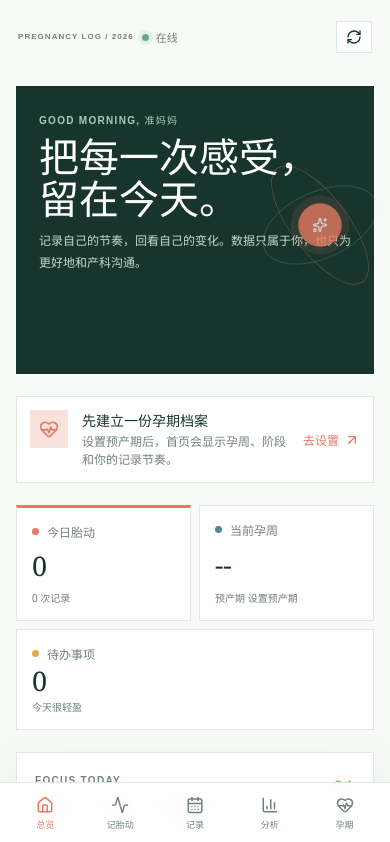
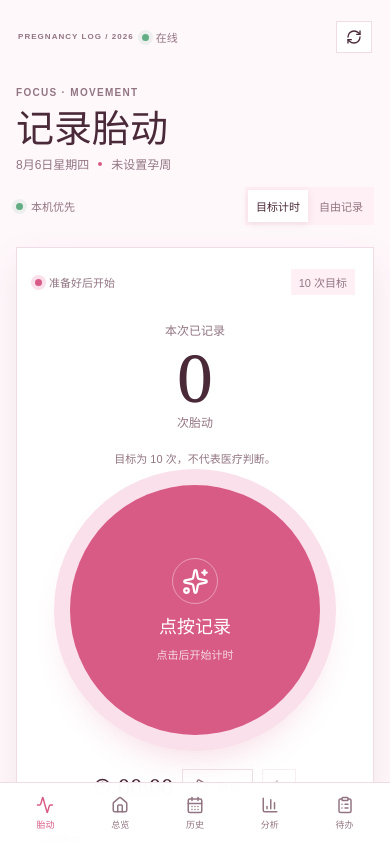
Before and after one commit to tiankong44/union_lotto, a Vue app in the folder pregnancy-assistant/: page / in a window 390 px wide. Shown: the top 842 px of the page. Built offline with nearby package versions, Linux system fonts and the light colour scheme.

Commit message:
feat: 优化胎动首页与粉色主题

```diff
--- a/pregnancy-assistant/src/components/AppShell.vue
+++ b/pregnancy-assistant/src/components/AppShell.vue
@@ -7,11 +7,19 @@ const store = usePregnancyStore()
 const online = ref(typeof navigator === 'undefined' ? true : navigator.onLine)
 
 const navItems = [
-  { to: '/', label: '总览', icon: Home },
-  { to: '/movement', label: '记胎动', icon: Activity },
-  { to: '/records', label: '记录', icon: CalendarDays },
+  { to: '/', label: '记录胎动', icon: Activity },
+  { to: '/overview', label: '总览', icon: Home },
+  { to: '/records', label: '历史记录', icon: CalendarDays },
   { to: '/insights', label: '分析', icon: BarChart3 },
   { to: '/pregnancy', label: '孕期', icon: HeartPulse },
+  { to: '/tasks', label: '待办', icon: ClipboardList },
+]
+
+const mobileNavItems = [
+  { to: '/', label: '胎动', icon: Activity },
+  { to: '/overview', label: '总览', icon: Home },
+  { to: '/records', label: '历史', icon: CalendarDays },
+  { to: '/insights', label: '分析', icon: BarChart3 },
   { to: '/tasks', label: '待办', icon: ClipboardList },
 ]
 
@@ -41,7 +49,7 @@ onBeforeUnmount(() => {
 <template>
   <div class="app-frame">
     <aside class="side-rail">
-      <RouterLink class="brand-lockup" to="/" aria-label="回到总览">
+      <RouterLink class="brand-lockup" to="/overview" aria-label="回到总览">
         <span class="brand-mark"><Waves :size="20" /></span>
         <span>
           <strong>拾光孕记</strong>
@@ -86,7 +94,7 @@ onBeforeUnmount(() => {
       </section>
 
       <nav class="bottom-nav" aria-label="移动端主要导航">
-        <RouterLink v-for="item in navItems.slice(0, 5)" :key="item.to" :to="item.to" class="bottom-nav-item">
+        <RouterLink v-for="item in mobileNavItems" :key="item.to" :to="item.to" class="bottom-nav-item">
           <component :is="item.icon" :size="18" />
           <span>{{ item.label }}</span>
         </RouterLink>
--- a/pregnancy-assistant/src/router/index.ts
+++ b/pregnancy-assistant/src/router/index.ts
@@ -11,8 +11,9 @@ import SettingsView from '../views/SettingsView.vue'
 const router = createRouter({
   history: createWebHistory(),
   routes: [
-    { path: '/', component: DashboardView },
-    { path: '/movement', component: MovementView },
+    { path: '/', component: MovementView },
+    { path: '/overview', component: DashboardView },
+    { path: '/movement', redirect: '/' },
     { path: '/contractions', component: ContractionView },
     { path: '/records', component: RecordsView },
     { path: '/insights', component: InsightsView },
--- a/pregnancy-assistant/src/styles.css
+++ b/pregnancy-assistant/src/styles.css
@@ -1,20 +1,20 @@
 :root {
   color-scheme: light;
-  --paper: #f7faf7;
+  --paper: #fff8fb;
   --surface: #ffffff;
-  --surface-soft: #eef5f0;
-  --ink: #18352d;
-  --muted: #72827b;
-  --line: #dfe9e2;
-  --mint: #dcefe6;
-  --mint-deep: #6b9b86;
-  --coral: #e77b62;
-  --coral-soft: #f8e3dc;
-  --blue: #4f8793;
-  --blue-soft: #dcecee;
-  --yellow: #d9ad4d;
-  --yellow-soft: #f6edcf;
-  --shadow: 0 18px 44px rgba(29, 64, 49, 0.08);
+  --surface-soft: #fff0f5;
+  --ink: #4a2938;
+  --muted: #927582;
+  --line: #f0dce5;
+  --mint: #edf7f1;
+  --mint-deep: #6c9a7d;
+  --coral: #d85b86;
+  --coral-soft: #fae0ea;
+  --blue: #6d86a8;
+  --blue-soft: #e8eef7;
+  --yellow: #d2a34f;
+  --yellow-soft: #fbf0d3;
+  --shadow: 0 14px 34px rgba(112, 52, 78, 0.09);
   font-family: "Avenir Next", "PingFang SC", "Microsoft YaHei", sans-serif;
   font-synthesis: none;
   text-rendering: optimizeLegibility;
@@ -38,7 +38,7 @@ a { color: inherit; text-decoration: none; }
 
 .app-frame { display: flex; min-height: 100vh; }
 
-.side-rail { position: sticky; top: 0; display: flex; flex: 0 0 224px; flex-direction: column; min-height: 100vh; padding: 28px 18px 22px; border-right: 1px solid var(--line); background: rgba(247, 250, 247, 0.94); }
+.side-rail { position: sticky; top: 0; display: flex; flex: 0 0 224px; flex-direction: column; min-height: 100vh; padding: 28px 18px 22px; border-right: 1px solid var(--line); background: rgba(255, 248, 251, 0.94); }
 
 .brand-lockup { display: inline-flex; align-items: center; gap: 11px; padding: 4px 9px 34px; }
 
@@ -82,7 +82,7 @@ a { color: inherit; text-decoration: none; }
 
 .sync-button { gap: 8px; min-height: 34px; padding: 0 12px; border: 1px solid var(--line); background: var(--surface); color: var(--ink); font-size: 12px; }
 
-.sync-button:hover { border-color: var(--mint-deep); }
+.sync-button:hover { border-color: var(--coral); }
 
 .sync-button .spin { animation: spin 1s linear infinite; }
 
@@ -92,23 +92,15 @@ a { color: inherit; text-decoration: none; }
 
 .view-stack { display: grid; gap: 22px; }
 
-.hero-band { display: flex; align-items: center; justify-content: space-between; min-height: 220px; padding: 34px 42px; overflow: hidden; background: var(--ink); color: #fff; }
+.hero-band { display: flex; align-items: center; justify-content: space-between; min-height: 128px; padding: 24px 30px; overflow: hidden; background: var(--coral); color: #fff; }
 
 .hero-band h1, .page-intro h1 { margin: 8px 0 12px; font-family: Georgia, "Times New Roman", serif; font-weight: 500; letter-spacing: 0; }
 
-.hero-band h1 { max-width: 540px; font-size: clamp(36px, 4vw, 62px); line-height: 1.04; }
+.hero-band h1 { max-width: 640px; font-size: clamp(30px, 3.1vw, 46px); line-height: 1.04; }
 
-.hero-band .eyebrow { color: #a8cdbd; }
+.hero-band .eyebrow { color: rgba(255, 255, 255, 0.78); }
 
-.hero-copy { max-width: 520px; margin: 0; color: #c5d9ce; font-size: 14px; line-height: 1.8; }
-
-.hero-orbit { position: relative; width: 174px; height: 174px; margin-right: 5%; }
-
-.orbit-ring { position: absolute; inset: 0; border: 1px solid rgba(216, 242, 229, 0.35); border-radius: 50%; transform: rotate(-24deg) scaleY(0.55); }
-
-.ring-two { inset: 21px -15px; transform: rotate(53deg) scaleY(0.62); border-color: rgba(231, 123, 98, 0.65); }
-
-.orbit-core { position: absolute; inset: 56px; display: grid; place-items: center; border-radius: 50%; background: var(--coral); color: #fff; box-shadow: 0 0 0 11px rgba(231, 123, 98, 0.15); }
+.hero-copy { max-width: 640px; margin: 0; color: rgba(255, 255, 255, 0.82); font-size: 13px; line-height: 1.6; }
 
 .onboarding-strip, .notice-band { display: flex; align-items: center; gap: 14px; padding: 16px 18px; border: 1px solid var(--line); background: var(--surface); }
 
@@ -164,7 +156,7 @@ a { color: inherit; text-decoration: none; }
 
 .primary-button { display: inline-flex; align-items: center; justify-content: center; gap: 8px; min-height: 42px; padding: 0 18px; background: var(--coral); color: #fff; font-size: 13px; font-weight: 700; }
 
-.primary-button:hover { background: #d66e56; transform: translateY(-1px); }
+.primary-button:hover { background: #bd4b72; transform: translateY(-1px); }
 
 .secondary-button { justify-content: center; gap: 7px; min-height: 36px; padding: 0 12px; border: 1px solid var(--line); background: var(--surface); color: var(--ink); font-size: 12px; }
 
@@ -228,11 +220,23 @@ a { color: inherit; text-decoration: none; }
 
 .compact-intro { min-height: 106px; }
 
+.movement-header { display: flex; align-items: flex-end; justify-content: space-between; gap: 24px; min-height: 104px; }
+
+.movement-heading h1 { margin: 8px 0 9px; font-family: Georgia, "Times New Roman", serif; font-size: clamp(32px, 3.6vw, 50px); font-weight: 500; line-height: 1; }
+
+.movement-meta { display: flex; align-items: center; gap: 9px; color: var(--muted); font-size: 12px; }
+
+.meta-divider { width: 4px; height: 4px; border-radius: 50%; background: var(--coral); }
+
+.movement-header-tools { display: flex; align-items: center; gap: 15px; padding-bottom: 2px; }
+
+.local-status { display: inline-flex; align-items: center; gap: 8px; color: var(--muted); font-size: 11px; white-space: nowrap; }
+
 .mode-switch, .tab-list, .segmented-control { display: flex; gap: 3px; padding: 3px; background: var(--surface-soft); }
 
 .mode-switch button, .tab-button, .segmented-control button { display: inline-flex; align-items: center; justify-content: center; gap: 6px; min-height: 34px; padding: 0 12px; border: 0; background: transparent; color: var(--muted); font-size: 12px; }
 
-.mode-switch button.active, .tab-button.active, .segmented-control button.active { background: var(--surface); color: var(--ink); box-shadow: 0 2px 8px rgba(24, 53, 45, 0.08); font-weight: 700; }
+.mode-switch button.active, .tab-button.active, .segmented-control button.active { background: var(--surface); color: var(--ink); box-shadow: 0 2px 8px rgba(112, 52, 78, 0.1); font-weight: 700; }
 
 .movement-layout { align-items: start; grid-template-columns: minmax(0, 1.15fr) minmax(280px, 0.85fr); }
 
@@ -252,9 +256,13 @@ a { color: inherit; text-decoration: none; }
 
 .movement-counter strong { display: block; margin: 7px 0 3px; font-family: Georgia, "Times New Roman", serif; font-size: 76px; font-weight: 500; line-height: 1; }
 
-.movement-tap { display: flex; width: min(280px, 78vw); aspect-ratio: 1; margin: 0 auto; flex-direction: column; align-items: center; justify-content: center; gap: 8px; border: 0; border-radius: 50%; background: var(--coral); color: #fff; box-shadow: 0 0 0 16px var(--coral-soft), 0 20px 34px rgba(231, 123, 98, 0.25); transition: transform 160ms ease, box-shadow 160ms ease; }
+.target-hint { display: flex; align-items: center; justify-content: center; gap: 6px; min-height: 24px; margin: -4px auto 15px; color: var(--muted); font-size: 11px; }
 
-.movement-tap:hover { transform: translateY(-3px); box-shadow: 0 0 0 16px var(--coral-soft), 0 25px 44px rgba(231, 123, 98, 0.3); }
+.target-hint.reached { color: var(--coral); font-weight: 700; }
+
+.movement-tap { display: flex; width: min(280px, 78vw); aspect-ratio: 1; margin: 0 auto; flex-direction: column; align-items: center; justify-content: center; gap: 8px; border: 0; border-radius: 50%; background: var(--coral); color: #fff; box-shadow: 0 0 0 16px var(--coral-soft), 0 20px 34px rgba(216, 91, 134, 0.24); transition: transform 160ms ease, box-shadow 160ms ease; }
+
+.movement-tap:hover { transform: translateY(-3px); box-shadow: 0 0 0 16px var(--coral-soft), 0 25px 44px rgba(216, 91, 134, 0.3); }
 
 .movement-tap:active { transform: scale(0.98); }
 
@@ -279,6 +287,14 @@ input[type="range"] { width: 100%; margin: 12px 0 5px; accent-color: var(--coral
 .note-input { width: 100%; max-width: 460px; margin-top: 24px; resize: vertical; }
 
 .console-actions { display: flex; align-items: center; justify-content: center; gap: 18px; margin-top: 20px; }
+
+.save-feedback { display: inline-flex; align-items: center; justify-content: center; gap: 6px; margin: 15px auto 0; font-size: 11px; }
+
+.save-feedback.success { color: var(--mint-deep); }
+
+.save-feedback.error { color: #b14f68; }
+
+.button-loader { width: 15px; height: 15px; border: 2px solid rgba(255, 255, 255, 0.45); border-top-color: #fff; border-radius: 50%; animation: spin 800ms linear infinite; }
 
 .movement-aside { display: grid; gap: 22px; }
 
@@ -398,7 +414,7 @@ input, select { height: 40px; padding: 0 11px; }
 
 textarea { padding: 10px 11px; line-height: 1.6; resize: vertical; }
 
-input:focus, textarea:focus, select:focus { border-color: var(--mint-deep); box-shadow: 0 0 0 3px rgba(107, 155, 134, 0.12); }
+input:focus, textarea:focus, select:focus { border-color: var(--coral); box-shadow: 0 0 0 3px rgba(216, 91, 134, 0.14); }
 
 .form-footer { display: flex; align-items: center; justify-content: space-between; gap: 12px; margin-top: 5px; }
 
@@ -464,8 +480,7 @@ input:focus, textarea:focus, select:focus { border-color: var(--mint-deep); box-
 @media (max-width: 1024px) {
   .side-rail { flex-basis: 190px; }
   .topbar, .page-content { padding-left: 28px; padding-right: 28px; }
-  .hero-band { padding: 30px; }
-  .hero-orbit { margin-right: 2%; transform: scale(0.85); }
+  .hero-band { padding: 24px 28px; }
   .dashboard-grid, .movement-layout, .insight-grid, .tasks-layout { grid-template-columns: 1fr; }
   .movement-aside { grid-template-columns: 1fr 1fr; }
 }
@@ -480,10 +495,9 @@ input:focus, textarea:focus, select:focus { border-color: var(--mint-deep); box-
   .sync-button span { display: none; }
   .sync-alert { margin: 12px 0 -3px; padding: 0 18px; }
   .page-content { padding: 28px 16px 90px; }
-  .hero-band { min-height: 288px; padding: 28px 23px; align-items: flex-start; }
-  .hero-band h1 { font-size: 40px; }
-  .hero-copy { font-size: 12px; }
-  .hero-orbit { position: absolute; right: -25px; top: 138px; opacity: 0.8; transform: scale(0.7); }
+  .hero-band { min-height: 116px; padding: 22px 20px; align-items: center; }
+  .hero-band h1 { font-size: 30px; }
+  .hero-copy { font-size: 11px; }
   .metric-grid { grid-template-columns: 1fr 1fr; gap: 8px; }
   .metric-card { min-height: 116px; padding: 15px; }
   .metric-card:last-child { grid-column: span 2; min-height: 92px; }
@@ -495,6 +509,10 @@ input:focus, textarea:focus, select:focus { border-color: var(--mint-deep); box-
   .focus-panel, .timeline-panel, .movement-console, .aside-card, .chart-panel, .insight-summary, .trend-note, .form-panel, .task-form-panel, .task-list-panel { padding: 21px 18px; }
   .panel-heading h2 { font-size: 20px; }
   .notice-band { padding: 13px; }
+  .movement-header { align-items: flex-start; flex-direction: column; gap: 15px; min-height: 0; }
+  .movement-heading h1 { font-size: 38px; }
+  .movement-header-tools { width: 100%; justify-content: space-between; padding: 0; }
+  .movement-header .mode-switch { align-self: auto; }
   .page-intro { align-items: flex-start; }
   .page-intro h1 { font-size: 38px; }
   .page-intro .profile-badge, .page-intro .insight-mark, .archive-count { margin-top: 6px; }
@@ -504,7 +522,8 @@ input:focus, textarea:focus, select:focus { border-color: var(--mint-deep); box-
   .movement-counter { padding: 26px 0 20px; }
   .movement-counter strong { font-size: 65px; }
   .movement-tap { width: min(250px, 68vw); }
-  .console-actions { gap: 12px; }
+  .console-actions { flex-wrap: wrap; gap: 12px; }
+  .console-actions .primary-button { flex: 1 0 100%; }
   .archive-toolbar { align-items: stretch; flex-direction: column; gap: 11px; }
   .tab-list { width: 100%; overflow-x: auto; }
   .tab-button { flex: 1 0 auto; }
--- a/pregnancy-assistant/src/views/DashboardView.vue
+++ b/pregnancy-assistant/src/views/DashboardView.vue
@@ -1,6 +1,6 @@
 <script setup lang="ts">
 import { computed } from 'vue'
-import { ArrowUpRight, CalendarClock, ChevronRight, CirclePlus, ClipboardCheck, HeartPulse, Sparkles } from 'lucide-vue-next'
+import { ArrowUpRight, CalendarClock, ChevronRight, CirclePlus, ClipboardCheck, HeartPulse } from 'lucide-vue-next'
 import { RouterLink } from 'vue-router'
 import { usePregnancyStore } from '../stores/pregnancy'
 
@@ -35,18 +35,13 @@ function formatTime(value: string): string {
         <h1>把每一次感受，留在今天。</h1>
         <p class="hero-copy">记录自己的节奏，回看自己的变化。数据只属于你，也只为更好地和产科沟通。</p>
       </div>
-      <div class="hero-orbit" aria-hidden="true">
-        <div class="orbit-ring ring-one"></div>
-        <div class="orbit-ring ring-two"></div>
-        <div class="orbit-core"><Sparkles :size="22" /></div>
-      </div>
     </section>
 
     <section v-if="!store.profile" class="onboarding-strip">
       <div class="strip-icon"><HeartPulse :size="20" /></div>
       <div>
         <strong>先建立一份孕期档案</strong>
-        <p>设置预产期后，首页会显示孕周、阶段和你的记录节奏。</p>
+        <p>设置预产期后，总览会显示孕周、阶段和你的记录节奏。</p>
       </div>
       <RouterLink class="text-action" to="/pregnancy">去设置 <ArrowUpRight :size="16" /></RouterLink>
     </section>
@@ -79,7 +74,7 @@ function formatTime(value: string): string {
           <span class="panel-index">01</span>
         </div>
         <p class="panel-copy">坐下来，给自己一段安静的时间。每一次点按都会形成你的个人记录。</p>
-        <RouterLink class="primary-button" to="/movement">
+        <RouterLink class="primary-button" to="/">
           <CirclePlus :size="18" /> 开始记录
         </RouterLink>
         <div v-if="latestMovement" class="last-session">
--- a/pregnancy-assistant/src/views/MovementView.vue
+++ b/pregnancy-assistant/src/views/MovementView.vue
@@ -1,6 +1,6 @@
 <script setup lang="ts">
 import { computed, onBeforeUnmount, ref } from 'vue'
-import { ArrowUpRight, Check, Clock3, Pause, Play, RotateCcw, Sparkles, TimerReset, Undo2 } from 'lucide-vue-next'
+import { AlertCircle, ArrowUpRight, Check, Clock3, Pause, Play, RotateCcw, Sparkles, TimerReset, Undo2 } from 'lucide-vue-next'
 import { usePregnancyStore } from '../stores/pregnancy'
 
 const store = usePregnancyStore()
@@ -11,14 +11,36 @@ const strength = ref(3)
 const note = ref('')
 const selectedMode = ref<'free' | 'target'>('target')
 const elapsedNow = ref(Date.now())
+const isSaving = ref(false)
+const saveMessage = ref('')
+const saveMessageTone = ref<'success' | 'error'>('success')
 let timer: number | undefined
 
 const elapsedSeconds = computed(() => startedAt.value ? Math.max(0, Math.floor((elapsedNow.value - startedAt.value) / 1000)) : 0)
 const elapsedText = computed(() => `${String(Math.floor(elapsedSeconds.value / 60)).padStart(2, '0')}:${String(elapsedSeconds.value % 60).padStart(2, '0')}`)
 const recentSessions = computed(() => store.movementSessions.slice(0, 5))
+const targetReached = computed(() => selectedMode.value === 'target' && count.value >= 10)
+const todayLabel = computed(() => new Intl.DateTimeFormat('zh-CN', { month: 'long', day: 'numeric', weekday: 'long' }).format(new Date()))
+const weekLabel = computed(() => {
+  if (!store.profile?.lmpDate) return '未设置孕周'
+  const start = new Date(`${store.profile.lmpDate}T00:00:00`)
+  if (Number.isNaN(start.getTime())) return '未设置孕周'
+  const days = Math.max(0, Math.floor((Date.now() - start.getTime()) / 86400000))
+  return `第 ${Math.floor(days / 7) + 1} 周`
+})
+const localStatusLabel = computed(() => {
+  if (store.syncStatus === 'syncing') return '同步中'
+  if (store.syncStatus === 'synced') return '已同步'
+  if (store.syncStatus === 'offline') return '离线保存'
+  if (store.syncStatus === 'error') return '待重试'
+  return '本机优先'
+})
 
 function startSession(): void {
-  if (!startedAt.value) startedAt.value = Date.now()
+  if (!startedAt.value) {
+    startedAt.value = Date.now()
+    saveMessage.value = ''
+  }
   isRunning.value = true
   timer = window.setInterval(() => { elapsedNow.value = Date.now() }, 1000)
 }
@@ -40,10 +62,13 @@ function undoMovement(): void {
 }
 
 async function finishSession(): Promise<void> {
-  if (!startedAt.value || count.value === 0) return
+  if (isSaving.value || !startedAt.value || count.value === 0) return
   const end = new Date()
   const start = new Date(startedAt.value)
   pauseSession()
+  isSaving.value = true
+  saveMessage.value = ''
+  try {
     await store.addMovementSession({
       clientRecordId: makeRecordId('movement'),
       sessionMode: selectedMode.value,
@@ -55,6 +80,14 @@ async function finishSession(): Promise<void> {
       note: note.value.trim() || undefined,
     })
     resetSession()
+    saveMessageTone.value = 'success'
+    saveMessage.value = '已保存到本机，联网后同步。'
+  } catch {
+    saveMessageTone.value = 'error'
+    saveMessage.value = '本次记录保存失败，当前内容已保留，请重试。'
+  } finally {
+    isSaving.value = false
+  }
 }
 
 function resetSession(): void {
@@ -63,6 +96,7 @@ function resetSession(): void {
   count.value = 0
   note.value = ''
   elapsedNow.value = Date.now()
+  saveMessage.value = ''
 }
 
 function makeRecordId(prefix: string): string {
@@ -80,15 +114,18 @@ onBeforeUnmount(() => {
 
 <template>
   <div class="view-stack movement-page">
-    <section class="page-intro compact-intro">
-      <div>
-        <p class="eyebrow">MOVEMENT SESSION</p>
+    <section class="movement-header">
+      <div class="movement-heading">
+        <p class="eyebrow">FOCUS · MOVEMENT</p>
         <h1>记录胎动</h1>
-        <p>保持舒适，按感受到的每一次轻动点按记录。</p>
+        <div class="movement-meta"><span>{{ todayLabel }}</span><span class="meta-divider"></span><span>{{ weekLabel }}</span></div>
       </div>
+      <div class="movement-header-tools">
+        <span class="local-status"><span :class="['status-dot', { muted: store.syncStatus === 'offline' || store.syncStatus === 'error' }]" />{{ localStatusLabel }}</span>
         <div class="mode-switch" role="tablist" aria-label="记录模式">
-        <button :class="{ active: selectedMode === 'target' }" type="button" @click="selectedMode = 'target'">目标计时</button>
-        <button :class="{ active: selectedMode === 'free' }" type="button" @click="selectedMode = 'free'">自由记录</button>
+          <button :class="{ active: selectedMode === 'target' }" type="button" :disabled="Boolean(startedAt) || isSaving" @click="selectedMode = 'target'">目标计时</button>
+          <button :class="{ active: selectedMode === 'free' }" type="button" :disabled="Boolean(startedAt) || isSaving" @click="selectedMode = 'free'">自由记录</button>
+        </div>
       </div>
     </section>
 
@@ -103,30 +140,43 @@ onBeforeUnmount(() => {
           <strong>{{ count }}</strong>
           <span class="counter-unit">次胎动</span>
         </div>
-        <button class="movement-tap" type="button" aria-label="记录一次胎动" @click="addMovement">
+        <div class="target-hint" :class="{ reached: targetReached }" role="status">
+          <Check v-if="targetReached" :size="15" />
+          <span>{{ targetReached ? '已达到目标，可以继续记录或手动保存。' : selectedMode === 'target' ? '目标为 10 次，不代表医疗判断。' : '自由记录，不设次数目标。' }}</span>
+        </div>
+        <button class="movement-tap" type="button" aria-label="记录一次胎动" :disabled="isSaving" @click="addMovement">
           <span><Sparkles :size="27" /></span>
           <strong>点按记录</strong>
           <small>{{ isRunning ? '每次感受到胎动时点按' : '点击后开始计时' }}</small>
         </button>
         <div class="timer-row">
           <div class="timer-display"><Clock3 :size="17" /> {{ elapsedText }}</div>
-          <button class="ghost-button" type="button" @click="isRunning ? pauseSession() : startSession()">
+          <button class="ghost-button" type="button" :disabled="isSaving" @click="isRunning ? pauseSession() : startSession()">
             <Pause v-if="isRunning" :size="16" />
             <Play v-else :size="16" />
             {{ isRunning ? '暂停' : '继续' }}
           </button>
-          <button class="icon-button" type="button" title="撤销最近一次点按" :disabled="count === 0" @click="undoMovement"><Undo2 :size="17" /></button>
+          <button class="icon-button" type="button" title="撤销最近一次点按" :disabled="count === 0 || isSaving" @click="undoMovement"><Undo2 :size="17" /></button>
         </div>
         <div class="strength-field">
           <div class="field-label"><span>主观强度</span><span>{{ strength }}/5</span></div>
-          <input v-model.number="strength" type="range" min="1" max="5" step="1" aria-label="胎动主观强度" />
+          <input v-model.number="strength" type="range" min="1" max="5" step="1" aria-label="胎动主观强度" :disabled="isSaving" />
           <div class="range-labels"><span>轻柔</span><span>明显</span></div>
         </div>
-        <textarea v-model="note" class="note-input" rows="2" placeholder="给这次记录留一句备注（可选）"></textarea>
+        <textarea v-model="note" class="note-input" rows="2" placeholder="给这次记录留一句备注（可选）" :disabled="isSaving"></textarea>
         <div class="console-actions">
-          <button class="primary-button" type="button" :disabled="count === 0" @click="finishSession"><Check :size="18" /> 完成并保存</button>
-          <button class="text-button" type="button" :disabled="!startedAt && count === 0" @click="resetSession"><RotateCcw :size="15" /> 重新开始</button>
+          <button class="primary-button" type="button" :disabled="count === 0 || isSaving" @click="finishSession">
+            <span v-if="isSaving" class="button-loader" aria-hidden="true"></span>
+            <Check v-else :size="18" />
+            {{ isSaving ? '保存中…' : '完成并保存' }}
+          </button>
+          <button class="text-button" type="button" :disabled="(!startedAt && count === 0) || isSaving" @click="resetSession"><RotateCcw :size="15" /> 重新开始</button>
         </div>
+        <p v-if="saveMessage" :class="['save-feedback', saveMessageTone]" role="status">
+          <Check v-if="saveMessageTone === 'success'" :size="15" />
+          <AlertCircle v-else :size="15" />
+          {{ saveMessage }}
+        </p>
       </article>
 
       <aside class="movement-aside">
```
Also changed, not shown: 1 other file (tests, documents, lock files or other folders). Lines whose indentation alone changed are shown as unchanged.
